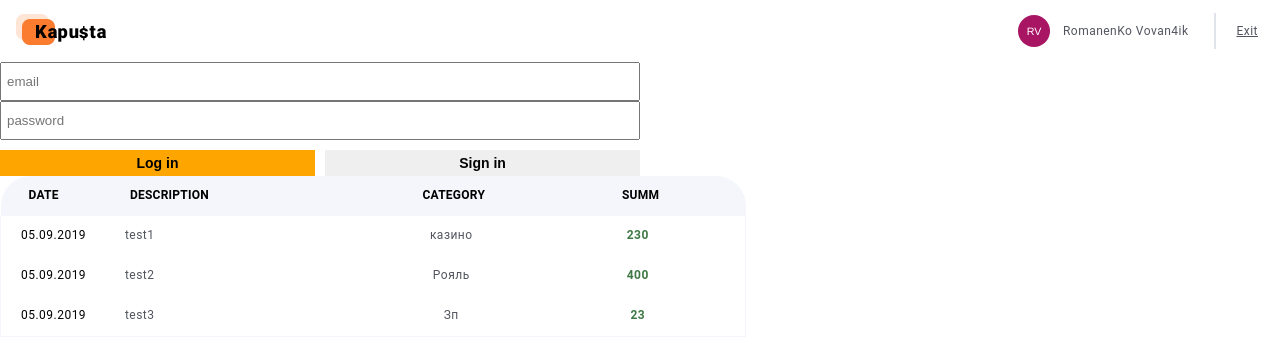
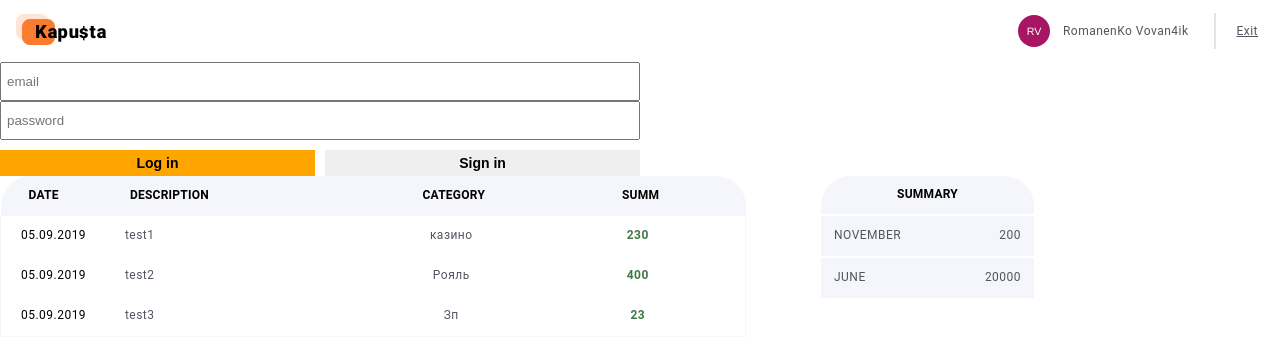
Before and after one commit to Mr-Nihility/Kapusta-project, a React (Create React App) app: page / in a window 1280 px wide. Shown: the top 358 px of the page. Built offline with nearby package versions, Linux system fonts and the light colour scheme.

Commit message:
table-preview

```diff
--- a/src/components/TableList/TableList.jsx
+++ b/src/components/TableList/TableList.jsx
@@ -38,7 +38,22 @@ const Tablelist = () => {
             </tbody>
           </table>
         </div>
-        <div className={s.summary_wrapper}></div>
+        <div className={s.summary_wrapper}>
+          <table className={s.summary_table}>
+            <caption className={s.summary_head}>Summary</caption>
+
+            <tbody className={s.summary_tbody}>
+              <tr>
+                <td className={s.summary_td1}>NOVEMBER</td>
+                <td className={s.summary_td2}>200</td>
+              </tr>
+              <tr>
+                <td className={s.summary_td1}>JUNE</td>
+                <td className={s.summary_td2}>20000</td>
+              </tr>
+            </tbody>
+          </table>
+        </div>
       </div>
     </>
   );
--- a/src/components/TableList/TableList.module.css
+++ b/src/components/TableList/TableList.module.css
@@ -1,5 +1,8 @@
 .table_wrapper {
   overflow: scroll;
+}
+.table_container {
+  display: flex;
 }
 
 table {
@@ -113,45 +116,60 @@ table {
   letter-spacing: 0.04em;
   color: #407946;
 }
-
-/* .thread {
-  width: 746px;
+/* ======SUMMARY====== */
+.summary_wrapper {
+  margin-left: 75px;
+}
+.summary_table {
+  width: 213px;
+  border-collapse: collapse;
+}
+.summary_head {
+  border-radius: 30px 30px 0 0;
+  width: 213px;
+  height: 38px;
+  text-align: center;
+  font-family: 'Roboto';
+  font-style: normal;
+  font-weight: 700;
+  font-size: 12px;
+  line-height: 1.16;
+  display: flex;
+  align-items: center;
+  justify-content: center;
+  letter-spacing: 0.02em;
+  text-transform: uppercase;
+  color: #000000;
+  background: #f5f6fb;
 }
 
-thead th:nth-child(1) {
-  padding-left: 28px;
+.summary_td1 {
+  margin-right: 5px;
+  padding: 13px 0 13px 13px;
+  width: 96px;
+  font-family: 'Roboto';
+  font-style: normal;
+  font-weight: 400;
+  font-size: 12px;
+  line-height: 1.16;
+  letter-spacing: 0.04em;
+  border-top: 2px solid white;
+  text-transform: uppercase;
   background: #f5f6fb;
-  width: 30%;
-  border-radius: 30px 0 0 0;
+  color: #52555f;
 }
-
-thead th:nth-child(2) {
-  padding-left: 28px;
+.summary_td2 {
+  padding: 13px 13px 13px 0;
+  width: 100%;
+  font-family: 'Roboto';
+  font-style: normal;
+  font-weight: 400;
+  font-size: 12px;
+  line-height: 1.16;
+  text-align: end;
+  letter-spacing: 0.04em;
+  border-top: 2px solid white;
+  text-transform: uppercase;
   background: #f5f6fb;
-  width: 20%;
+  color: #52555f;
 }
-
-thead th:nth-child(3) {
-  padding-left: 28px;
-  background: #f5f6fb;
-  width: 15%;
-  border-radius: 0 30px 0 0;
-}
-
-th {
-  height: 40px;
-  text-align: start;
-}
-th,
-td {
-  padding: 8px; */
-/* border: 2px solid #f5f6fb; */
-/* } */
-/* tr {
-  text-align: -internal-start;
-}
-tbody {
-  border-left: 1px solid #f5f6fb;
-  border-right: 1px solid #f5f6fb;
-  border-bottom: 1px solid #f5f6fb;
-} */ ;
```
